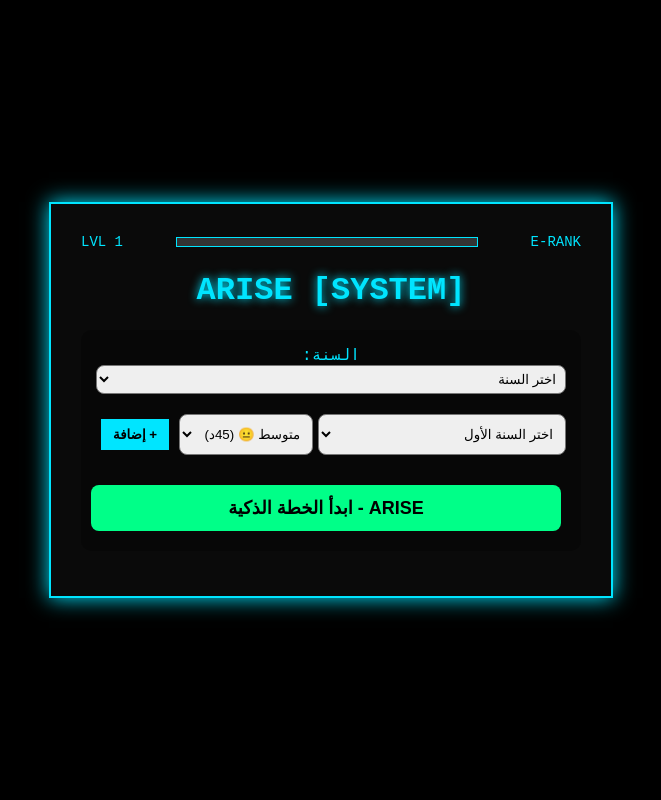
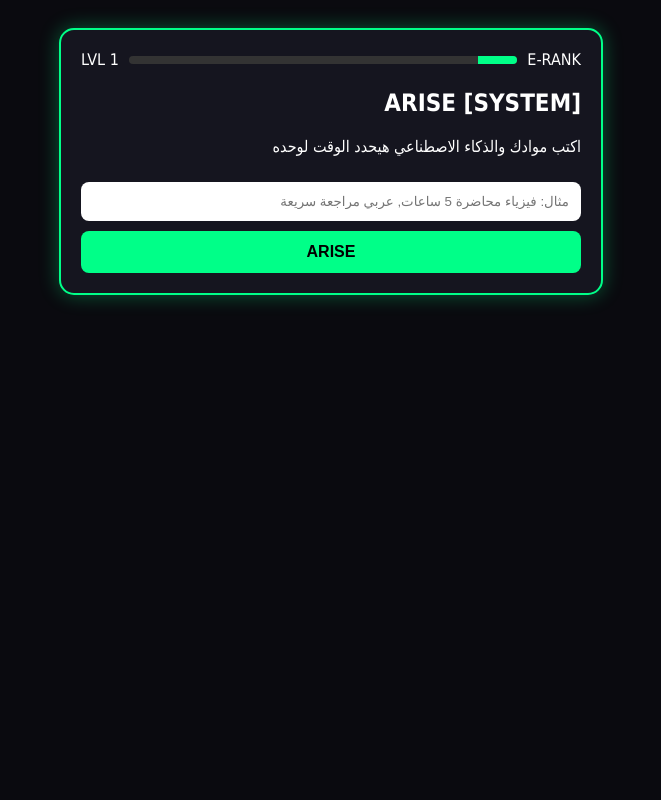
Before and after one commit to hackeregypt664-spec/-ARISE-system, a Flask app: page / in a window 1280 px wide. Shown: the whole page, without its empty margins (309-970 px from the left). Run offline with Flask 3, Linux system fonts and the light colour scheme.

Commit message:
final fix for vercel

```diff
--- a/static/script.js
+++ b/static/script.js
@@ -1,104 +1,127 @@
-let quests = []; let currentIndex = 0; let timeLeft = 0; let timerInterval = null;
+let quests = [];
+let currentIndex = 0;
+let timeLeft = 0;
+let timerInterval = null;
 let level = localStorage.getItem('lvl')? parseInt(localStorage.getItem('lvl')) : 1;
 let exp = localStorage.getItem('exp')? parseInt(localStorage.getItem('exp')) : 0;
+
 window.onload = () => { updateUI(); }
 
 function updateUI(){
     document.getElementById('level').innerText = `LVL ${level}`;
     document.getElementById('exp-fill').style.width = `${exp}%`;
+    let ranks = ["E-RANK","D-RANK","C-RANK","B-RANK","A-RANK","S-RANK"];
+    let rankEl = document.getElementById('rank');
+    if(rankEl) rankEl.innerText = ranks[Math.floor(level/5)] || "S-RANK";
 }
 
-// === الـ AI الحقيقي اللي بيستنتج الوقت ===
 function aiDecideTime(fullText){
     let text = fullText.toLowerCase();
-    let time = 45; // وقت افتراضي
+    let time = 45;
     let reason = "وقت متوسط افتراضي";
-    let cleanName = fullText;
 
-    // 1- لو كاتب وقت صريح بالأرقام: 5 ساعات، ساعتين، 90 دقيقة
     let hoursMatch = text.match(/(\d+(\.\d+)?)\s*(ساعة|ساعات|h|hour)/);
     let minutesMatch = text.match(/(\d+)\s*(دقيقة|دقايق|د|m|min)/);
 
     if(text.includes("ساعتين") || text.includes("ساعتان")){
         time = 120; reason = "فهمت انها ساعتين";
-        cleanName = fullText.replace(/ساعتين|ساعتان/g, "").trim();
     } else if(hoursMatch){
         let h = parseFloat(hoursMatch[1]);
         time = h * 60;
         reason = `فهمت ان عندك ${h} ساعة`;
-        // لو قال محاضرة 5 ساعات يزود نص ساعة مذاكرة
         if(text.includes("محاضرة") || text.includes("محاضره")){
             time += 30;
             reason += " + 30د مذاكرة";
         }
-        cleanName = fullText.replace(hoursMatch[0], "").trim();
     } else if(minutesMatch){
         time = parseInt(minutesMatch[1]);
         reason = `فهمت انها ${time} دقيقة`;
-        cleanName = fullText.replace(minutesMatch[0], "").trim();
     } else if(text.includes("نص ساعة") || text.includes("نصف ساعة")){
         time = 30; reason = "فهمت انها نص ساعة";
-        cleanName = fullText.replace(/نص ساعة|نصف ساعة/g, "").trim();
-    }
-    // 2- لو كاتب ملاحظة عن الصعوبة
-    else if(text.includes("مراجعة سريعة") || text.includes("سهل") || text.includes("خفيف")){
-        time = 20; reason = "AI شايفها مراجعة سريعة وسهلة";
+    } else if(text.includes("مراجعة سريعة") || text.includes("سهل") || text.includes("خفيف")){
+        time = 20; reason = "AI شايفها مراجعة سريعة";
     } else if(text.includes("صعب") || text.includes("مش فاهم") || text.includes("محتاج تركيز")){
-        time = 90; reason = "AI شايفها صعبة ومحتاجة وقت";
+        time = 90; reason = "AI شايفها صعبة";
     } else if(text.includes("حل") || text.includes("مسائل") || text.includes("واجب")){
-        time = 60; reason = "AI شايفها حل واجب ومسائل";
+        time = 60; reason = "AI شايفها حل واجب";
     } else if(text.includes("حفظ") || text.includes("تسميع")){
         time = 35; reason = "AI شايفها حفظ";
     }
 
-    // نضف اسم المادة
-    cleanName = cleanName.replace(/عندي|محاضرة|محاضره|مراجعة|سريعة|صعب|سهل/gi, "").trim();
-    if(cleanName.length < 2) cleanName = fullText.split(" ")[0];
-
-    return { name: cleanName || fullText, time: Math.round(time), reason: reason };
+    let cleanName = fullText.split(" ")[0];
+    return { name: cleanName, time: Math.round(time), reason: reason, full: fullText };
 }
 
 function startSystem(){
-    const input=document.getElementById('taskInput').value;
-    if(!input.trim()) return;
-    document.getElementById('arise-sound').play().catch(()=>{});
+    const input = document.getElementById('taskInput');
+    if(!input || !input.value.trim()) return;
+    try{ document.getElementById('arise-sound')?.play(); }catch(e){}
 
-    let rawTasks = input.split(',').map(t=>t.trim()).filter(t=>t);
+    let rawTasks = input.value.split(',').map(t=>t.trim()).filter(t=>t);
     quests = rawTasks.map(t => aiDecideTime(t));
     quests.sort((a,b) => b.time - a.time);
 
     let total = quests.reduce((s,q)=>s+q.time, 0);
-    document.getElementById('system-msg').innerHTML = `[AI SYSTEM] حللت ${quests.length} مهمة - إجمالي ${Math.floor(total/60)}س ${total%60}د`;
+    document.getElementById('system-msg').innerHTML = `[AI] حللت ${quests.length} مهمة - إجمالي ${Math.floor(total/60)}س ${total%60}د`;
 
-    let list=document.getElementById('quest-list'); list.innerHTML='';
+    let list = document.getElementById('quest-list');
+    list.innerHTML = '';
     quests.forEach((q,i)=>{
-        list.innerHTML+=`<div class="quest">
-            <b>[Quest ${i+1}] ${q.name}</b><br>
-            <small style="opacity:0.8;">🤖 ${q.reason} → ${q.time} دقيقة</small>
+        list.innerHTML += `<div class="quest">
+            <b>[Quest ${i+1}] ${q.name}</b> - ${q.time}د<br>
+            <small>🤖 ${q.reason} | ${q.full}</small>
         </div>`;
     });
 
     document.getElementById('input-area').classList.add('hidden');
-    currentIndex=0; startQuest();
+    currentIndex = 0;
+    startQuest();
 }
 
 function startQuest(){
-    if(currentIndex>=quests.length){
-        exp+=25; if(exp>=100){level++; exp=0;} localStorage.setItem('lvl', level); localStorage.setItem('exp', exp); updateUI();
+    if(currentIndex >= quests.length){
+        exp += 25;
+        if(exp >= 100){level++; exp = 0;}
+        localStorage.setItem('lvl', level);
+        localStorage.setItem('exp', exp);
+        updateUI();
         document.getElementById('timer-box').classList.add('hidden');
         document.getElementById('input-area').classList.remove('hidden');
-        document.getElementById('quest-list').innerHTML='';
+        document.getElementById('quest-list').innerHTML = '';
         document.getElementById('system-msg').innerText = `[AI] عاش! خلصت!`;
         return;
     }
     document.getElementById('timer-box').classList.remove('hidden');
-    document.getElementById('current-task').innerText=`${quests[currentIndex].name} - ${quests[currentIndex].reason}`;
+    document.getElementById('current-task').innerText = `${quests[currentIndex].full} - ${quests[currentIndex].reason}`;
     timeLeft = quests[currentIndex].time * 60;
-    updateTimer(); clearInterval(timerInterval);
-    timerInterval=setInterval(()=>{timeLeft--;updateTimer();if(timeLeft<=0){failQuest();}},1000);
+    updateTimer();
+    clearInterval(timerInterval);
+    timerInterval = setInterval(()=>{timeLeft--; updateTimer(); if(timeLeft<=0){failQuest();}},1000);
 }
 
-function updateTimer(){ let m=Math.floor(timeLeft/60); let s=timeLeft%60; document.getElementById('timer').innerText=`${m}:${s<10?'0'+s:s}`; }
-function completeQuest(){ clearInterval(timerInterval); exp+=10; if(exp>=100){level++; exp=0;} localStorage.setItem('lvl', level); localStorage.setItem('exp', exp); updateUI(); currentIndex++; startQuest(); }
-function failQuest(){ clearInterval(timerInterval); document.getElementById('timer-box').classList.add('hidden'); document.getElementById('penalty-box').classList.remove('hidden'); }
-function closePenalty(){ document.getElementById('penalty-box').classList.add('hidden'); startQuest(); }
+function updateTimer(){
+    let m = Math.floor(timeLeft/60);
+    let s = timeLeft%60;
+    document.getElementById('timer').innerText = `${m}:${s<10?'0'+s:s}`;
+}
+
+function completeQuest(){
+    clearInterval(timerInterval);
+    exp+=10; if(exp>=100){level++; exp=0;}
+    localStorage.setItem('lvl', level);
+    localStorage.setItem('exp', exp);
+    updateUI();
+    currentIndex++;
+    startQuest();
+}
+
+function failQuest(){
+    clearInterval(timerInterval);
+    document.getElementById('timer-box').classList.add('hidden');
+    document.getElementById('penalty-box').classList.remove('hidden');
+}
+
+function closePenalty(){
+    document.getElementById('penalty-box').classList.add('hidden');
+    startQuest();
+}
--- a/templates/index.html
+++ b/templates/index.html
@@ -4,7 +4,20 @@
 <meta charset="UTF-8">
 <meta name="viewport" content="width=device-width, initial-scale=1.0">
 <title>ARISE SYSTEM</title>
-    <link rel="stylesheet" href="{{ url_for('static', filename='style.css') }}">
+<style>
+body{ background:#0a0a0f; color:white; font-family:Tahoma; display:flex; justify-content:center; padding:20px;}
+.system-box{ background:#15151f; border:2px solid #00ff88; border-radius:15px; padding:20px; width:100%; max-width:500px; box-shadow:0 0 20px #00ff8855;}
+.header{ display:flex; justify-content:space-between; align-items:center;}
+.exp-bar{ flex:1; height:8px; background:#333; margin:0 10px; border-radius:5px; overflow:hidden;}
+#exp-fill{ height:100%; width:10%; background:#00ff88; transition:0.5s;}
+input{ width:100%; padding:12px; border-radius:8px; border:none; margin:10px 0; box-sizing:border-box;}
+button{ width:100%; padding:12px; background:#00ff88; border:none; border-radius:8px; font-weight:bold; cursor:pointer; font-size:16px;}
+.quest{ background:rgba(255,255,255,0.08); padding:10px; margin:8px 0; border-radius:8px; border-left:4px solid #00ff88;}
+.hidden{ display:none !important;}
+#timer{ font-size:50px; text-align:center; margin:15px 0; font-weight:bold;}
+.fail-btn{ background:#ff4444 !important; margin-top:10px;}
+.penalty{ text-align:center; background:#2a0a0a; border:2px solid red; padding:15px; border-radius:10px;}
+</style>
 </head>
 <body>
 <div class="system-box">
@@ -13,63 +26,135 @@
         <div class="exp-bar"><div id="exp-fill"></div></div>
         <span id="level">LVL 1</span>
     </div>
+    <h2 id="main-title">[SYSTEM] ARISE</h2>
+    <p id="system-msg">اكتب موادك والذكاء الاصطناعي هيحدد الوقت لوحده</p>
 
-        <h1>[SYSTEM] ARISE</h1>
-        <p id="system-msg"></p>
-
-        <!-- النظام الذكي الجديد -->
-        <div id="smart-setup" style="background: rgba(0,0,0,0.3); padding: 15px; border-radius: 10px; margin: 15px 0;">
-            <label>السنة:
-                <select id="year" onchange="updateSubjects()" style="padding:5px; border-radius:8px; width:100%; margin-bottom:10px;">
-                    <option value="">اختر السنة</option>
-                    <option value="اولى ابتدائي">اولى ابتدائي</option>
-                    <option value="تانية ابتدائي">تانية ابتدائي</option>
-                    <option value="تالتة ابتدائي">تالتة ابتدائي</option>
-                    <option value="رابعة ابتدائي">رابعة ابتدائي</option>
-                    <option value="خامسة ابتدائي">خامسة ابتدائي</option>
-                    <option value="ساتة ابتدائي">ساتة ابتدائي</option>
-                    <option value="اولى اعدادي">اولى اعدادي</option>
-                    <option value="تانية اعدادي">تانية اعدادي</option>
-                    <option value="تالتة اعدادي">تالتة اعدادي</option>
-                    <option value="اولى ثانوي">اولى ثانوي</option>
-                    <option value="تانية ثانوي">تانية ثانوي</option>
-                    <option value="تالتة ثانوي">تالتة ثانوي</option>
-                </select>
-            </label>
-
-            <div style="display:flex; gap:5px; margin-top:10px;">
-                <select id="subject" style="flex:1; padding:8px; border-radius:8px;">
-                    <option value="">اختر السنة الأول</option>
-                </select>
-                <select id="difficulty" style="padding:8px; border-radius:8px;">
-                    <option value="easy">سهل 😴 (25د)</option>
-                    <option value="medium" selected>متوسط 😐 (45د)</option>
-                    <option value="hard">صعب 🔥 (60د)</option>
-                </select>
-                <button onclick="addSmartQuest()" style="padding:8px 12px;">+ إضافة</button>
-            </div>
-
-            <div id="smart-list" style="margin-top:15px; text-align:right;"></div>
-
-            <button onclick="startSmartSystem()" style="width:100%; margin-top:15px; padding:12px; background:#00ff88; border:none; border-radius:8px; font-weight:bold; font-size:18px;">ARISE - ابدأ الخطة الذكية</button>
+    <div id="input-area">
+        <input type="text" id="taskInput" placeholder="مثال: فيزياء محاضرة 5 ساعات, عربي مراجعة سريعة">
+        <button onclick="startSystem()">ARISE</button>
     </div>
 
     <div id="quest-list"></div>
+
     <div id="timer-box" class="hidden">
-            <h2 id="current-task">...</h2>
-            <div id="timer">30:00</div>
-            <div id="time-info" style="font-size:14px; opacity:0.7;"></div>
+        <h3 id="current-task"></h3>
+        <div id="timer">00:00</div>
         <button onclick="completeQuest()">تمت المهمة ✓</button>
         <button onclick="failQuest()" class="fail-btn">فشل</button>
     </div>
+
     <div id="penalty-box" class="hidden penalty">
-            <h1>⚠ [PENALTY QUEST] ⚠</h1>
-            <p>فشلت! عقابك: 20 ضغط!</p>
+        <h2>⚠ PENALTY QUEST ⚠</h2>
+        <p>فشلت! 20 ضغط حالاً!</p>
         <button onclick="closePenalty()">تم العقاب</button>
     </div>
 </div>
-    <audio id="alarm" src="https://actions.google.com/sounds/v1/alarms/beep_short.ogg"></audio>
-    <audio id="arise-sound" src="https://cdn.pixabay.com/audio/2022/03/24/audio_4d9c8d0e7a.mp3"></audio>
-    <script src="{{ url_for('static', filename='script.js') }}"></script>
+
+<script>
+let quests = [];
+let currentIndex = 0;
+let timeLeft = 0;
+let timerInterval = null;
+let level = 1;
+let exp = 0;
+
+function updateUI(){
+    document.getElementById('level').innerText = `LVL ${level}`;
+    document.getElementById('exp-fill').style.width = `${exp}%`;
+}
+
+function aiDecideTime(fullText){
+    let text = fullText.toLowerCase();
+    let time = 45;
+    let reason = "وقت افتراضي";
+    let cleanName = fullText;
+
+    if(text.includes("ساعتين") || text.includes("ساعتان")){
+        time = 120; reason = "فهمت انها ساعتين";
+    } else if(text.match(/(\d+)\s*ساعة/)){
+        let h = parseInt(text.match(/(\d+)\s*ساعة/)[1]);
+        time = h * 60;
+        reason = `فهمت ${h} ساعة`;
+        if(text.includes("محاضرة")){ time += 30; reason += " + 30د مذاكرة"; }
+    } else if(text.match(/(\d+)\s*دقيقة/)){
+        time = parseInt(text.match(/(\d+)\s*دقيقة/)[1]);
+        reason = `${time} دقيقة`;
+    } else if(text.includes("نص ساعة")){
+        time = 30; reason = "نص ساعة";
+    } else if(text.includes("مراجعة سريعة") || text.includes("سهل")){
+        time = 20; reason = "مراجعة سريعة";
+    } else if(text.includes("صعب") || text.includes("مش فاهم")){
+        time = 90; reason = "صعبة ومحتاجة وقت";
+    } else if(text.includes("حل") || text.includes("واجب")){
+        time = 60; reason = "حل واجب";
+    }
+
+    let firstWord = fullText.split(" ")[0];
+    return { name: firstWord, full: fullText, time: time, reason: reason };
+}
+
+function startSystem(){
+    let input = document.getElementById('taskInput').value;
+    if(!input.trim()){ alert("اكتب حاجة!"); return; }
+
+    let raw = input.split(',').map(t=>t.trim()).filter(t=>t);
+    quests = raw.map(t => aiDecideTime(t));
+    quests.sort((a,b) => b.time - a.time);
+
+    let total = quests.reduce((s,q)=>s+q.time, 0);
+    document.getElementById('system-msg').innerHTML = `الـ AI حلل ${quests.length} مهمة - الإجمالي ${Math.floor(total/60)}س ${total%60}د`;
+
+    let list = document.getElementById('quest-list');
+    list.innerHTML = "";
+    quests.forEach((q,i)=>{
+        list.innerHTML += `<div class="quest"><b>${q.name}</b> - ${q.time}د<br><small>🤖 ${q.reason} | الأصل: ${q.full}</small></div>`;
+    });
+
+    document.getElementById('input-area').classList.add('hidden');
+    currentIndex = 0;
+    startQuest();
+}
+
+function startQuest(){
+    if(currentIndex >= quests.length){
+        document.getElementById('timer-box').classList.add('hidden');
+        document.getElementById('input-area').classList.remove('hidden');
+        document.getElementById('quest-list').innerHTML = "";
+        document.getElementById('system-msg').innerText = "عاش! خلصت كل المهام!";
+        exp += 25; if(exp>=100){level++; exp=0;} updateUI();
+        return;
+    }
+    document.getElementById('timer-box').classList.remove('hidden');
+    document.getElementById('current-task').innerText = `${quests[currentIndex].full} (${quests[currentIndex].reason})`;
+    timeLeft = quests[currentIndex].time * 60;
+    updateTimer();
+    clearInterval(timerInterval);
+    timerInterval = setInterval(()=>{
+        timeLeft--; updateTimer();
+        if(timeLeft <= 0){ failQuest(); }
+    },1000);
+}
+
+function updateTimer(){
+    let m = Math.floor(timeLeft/60);
+    let s = timeLeft%60;
+    document.getElementById('timer').innerText = `${m}:${s<10?'0'+s:s}`;
+}
+function completeQuest(){
+    clearInterval(timerInterval);
+    currentIndex++;
+    exp += 10; if(exp>=100){level++; exp=0;} updateUI();
+    startQuest();
+}
+function failQuest(){
+    clearInterval(timerInterval);
+    document.getElementById('timer-box').classList.add('hidden');
+    document.getElementById('penalty-box').classList.remove('hidden');
+}
+function closePenalty(){
+    document.getElementById('penalty-box').classList.add('hidden');
+    startQuest();
+}
+</script>
 </body>
 </html>
```
Lines whose indentation alone changed are shown as unchanged.
